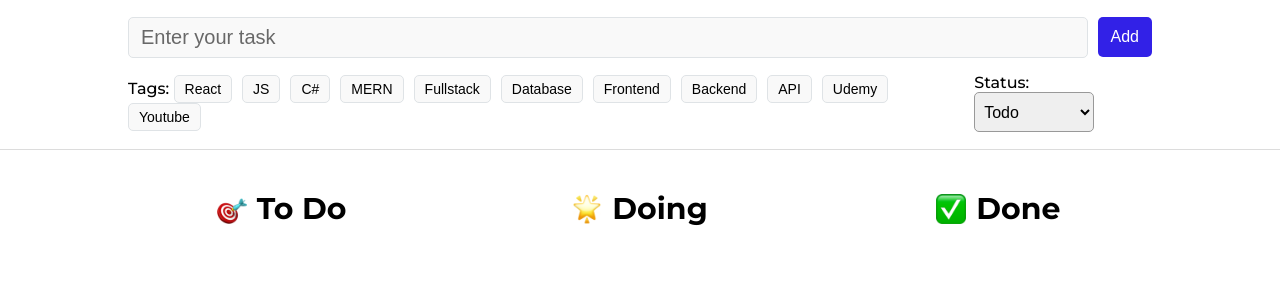
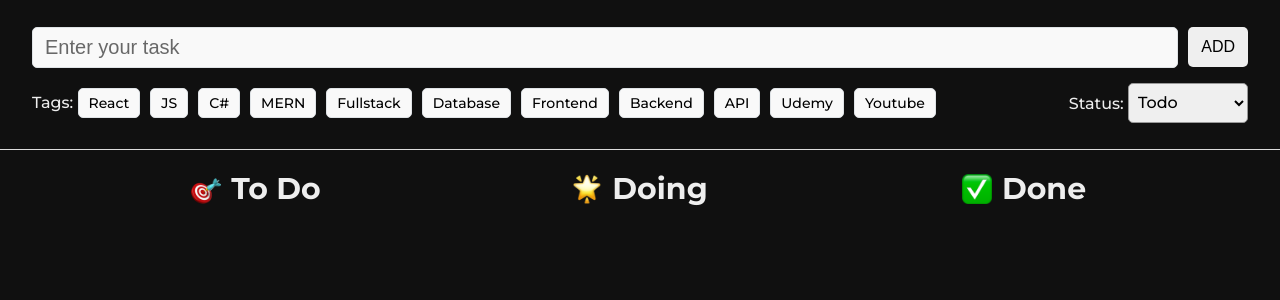
Before and after one commit to mikhail-jeff/todo-react-project, a React (Vite) app: page / in a window 1280 px wide. Shown: the top 300 px of the page. Built offline with nearby package versions, Linux system fonts and the light colour scheme.

Commit message:
minor refactor

```diff
--- a/index.html
+++ b/index.html
@@ -9,7 +9,7 @@
 		<meta
 			name="viewport"
 			content="width=device-width, initial-scale=1.0" />
-		<title>React Vite Todo</title>
+		<title>Personal Vite Todo</title>
 	</head>
 	<body>
 		<div id="root"></div>
--- a/src/App.css
+++ b/src/App.css
@@ -4,12 +4,13 @@
 }
 
 .app_main {
+	width: 100%;
 	display: flex;
 	justify-content: space-evenly;
-	padding: 20px 8%;
+	padding: 10px 5%;
 }
 
 .task_column {
 	width: 33%;
-	margin: 20px;
+	margin: 10px;
 }
--- a/src/components/Tag.css
+++ b/src/components/Tag.css
@@ -8,4 +8,5 @@
 	margin-right: 10px;
 	cursor: pointer;
 	transition: background-color 0.3s ease-in-out;
+	font-family: inherit;
 }
--- a/src/components/TaskCard.css
+++ b/src/components/TaskCard.css
@@ -1,11 +1,14 @@
 .task_card {
 	width: 100%;
-	min-height: 100px;
+	min-height: 150px;
 	border: 1px solid #dcdcdc;
 	border-radius: 10px;
 	padding: 15px;
 	margin: 30px 0;
 	box-shadow: rgba(0, 0, 0, 0.24) 0px 3px 8px;
+	display: flex;
+	flex-direction: column;
+	justify-content: space-between;
 }
 
 .task_text {
--- a/src/components/TaskForm.css
+++ b/src/components/TaskForm.css
@@ -6,7 +6,7 @@
 }
 
 .app_header > form {
-	width: 80%;
+	width: 95%;
 }
 
 /* .input_form_container {
@@ -50,7 +50,7 @@
 
 .status_label,
 .tags {
-	color: #000;
+	color: #eee;
 	font-weight: 500;
 }
 
@@ -62,17 +62,17 @@
 	width: 120px;
 	height: 40px;
 	padding: 0 5px;
+	font-family: inherit;
 }
 
 .task_submit {
 	font-size: 16px;
 	font-weight: 500;
-	background-color: #3221e7;
-	color: #fff;
 	border-radius: 5px;
 	height: 40px;
 	padding: 3px 13px;
 	margin-left: 10px;
 	border: none;
 	cursor: pointer;
+	font-weight: 500;
 }
--- a/src/components/TaskForm.jsx
+++ b/src/components/TaskForm.jsx
@@ -82,7 +82,7 @@ const TaskForm = ({ setTasks }) => {
 						<button
 							type='submit'
 							className='task_submit'>
-							Add
+							ADD
 						</button>
 					</div>
 				</div>
--- a/src/index.css
+++ b/src/index.css
@@ -8,4 +8,6 @@
 
 body {
 	font-family: "Montserrat", sans-serif;
+	background-color: #101010;
+	color: #eee;
 }
```
